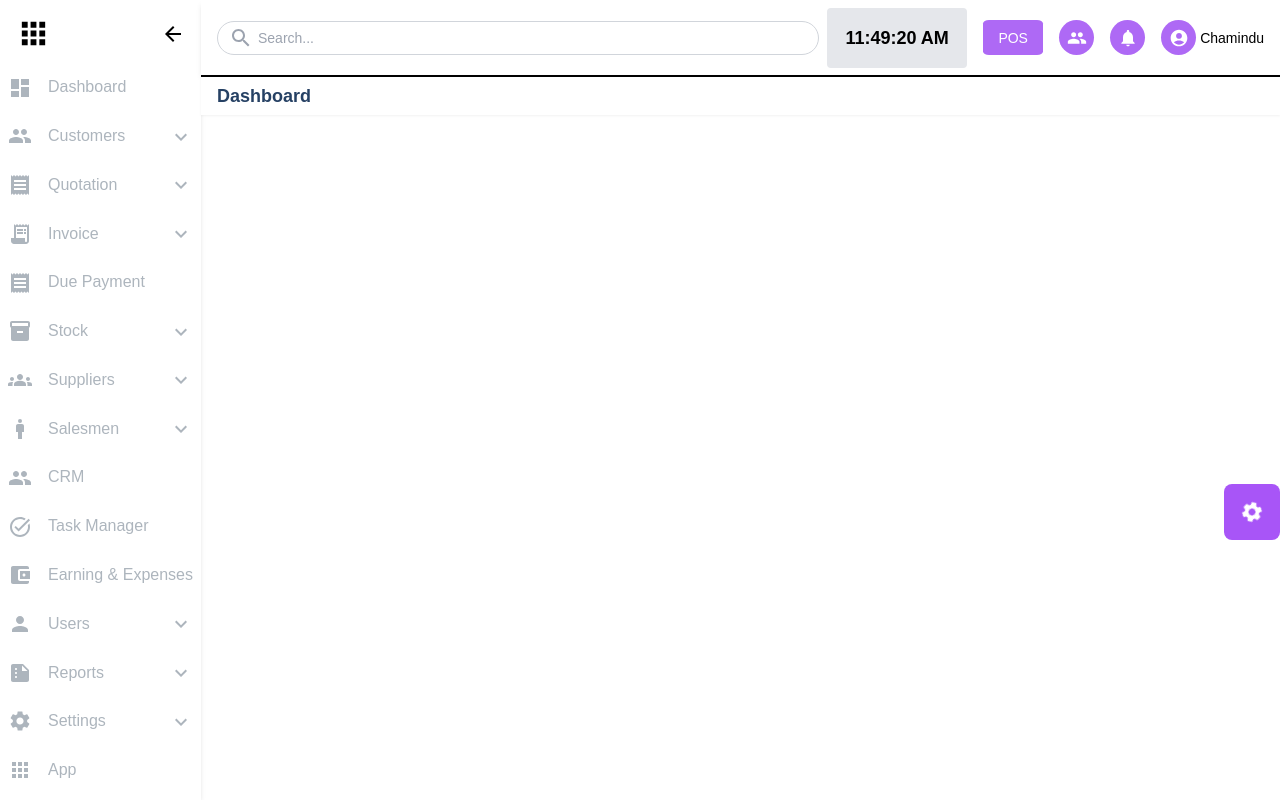
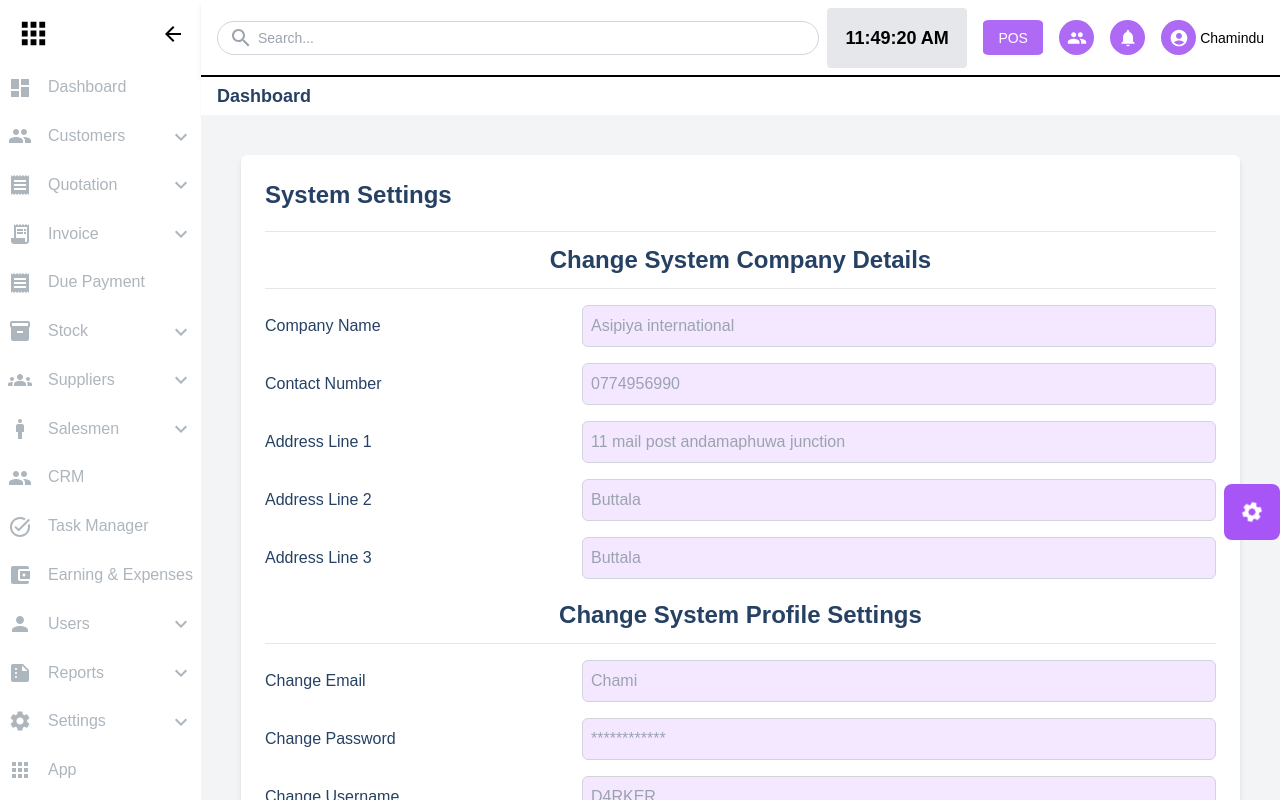
Before and after one commit to ChaminduNevandith/Invoice-System, a React (Vite) app: page /user-settings in a window 1280 px wide. Built offline with nearby package versions, Linux system fonts and the light colour scheme.

Commit message:
Added system settings page

```diff
--- a/src/App.jsx
+++ b/src/App.jsx
@@ -40,6 +40,8 @@ import SupplierReport from './Pages/Reports/SupplierReport/SupplierReport.jsx';
 import EarningReport from './Pages/Reports/EarningReport/EarningReport.jsx';
 import ExpensesReport from './Pages/Reports/ExpensesReport/ExpensesReport.jsx';
 import PLReport from './Pages/Reports/PLReport/PLReport.jsx';
+import InvoiceSettings from './Pages/Settings/Invoice-Settings/InvoiceSettings.jsx';
+import SystemSettings from './Pages/Settings/System-Settings/SystemSettings.jsx';
 
 
 
@@ -99,6 +101,8 @@ function App() {
               <Route path="/Earning-report" element={<EarningReport/>}/>
               <Route path="/Expenses-report" element={<ExpensesReport/>}/>
               <Route path="/profit-Lost-report" element={<PLReport/>}/>
+              <Route path="/app-settings" element={<InvoiceSettings/>}/>
+              <Route path="/user-settings" element={<SystemSettings/>}/>
 
 
 
--- /dev/null
+++ b/src/Pages/Settings/System-Settings/ChangeSystemSettings.jsx
@@ -0,0 +1,84 @@
+import React, { useState } from 'react';
+import { Select, MenuItem } from '@mui/material';
+
+function ChangeSystemSettings() {
+  return (
+    <div>
+      <ListGRN />
+    </div>
+  );
+}
+
+function ListGRN() {
+  const [themeLayout, setThemeLayout] = useState('light');
+  const [language, setLanguage] = useState('English');
+  const [timezone, setTimezone] = useState('GMT');
+
+  const handleThemeLayoutChange = (layout) => {
+    setThemeLayout(layout);
+  };
+
+  const handleLanguageChange = (event) => {
+    setLanguage(event.target.value);
+  };
+
+  const handleTimezoneChange = (event) => {
+    setTimezone(event.target.value);
+  };
+
+  return (
+    <div>
+      <div className="flex justify-center items-center mb-2 mt-3">
+        <h1 className="text-2xl font-semibold text-[#264164] mb-1">Change System Settings</h1>
+      </div>
+      <hr className="bg-black mb-4" />
+
+      {/* Form Section */}
+      <div className="space-y-4">
+
+        {/* Change System Language */}
+        <div className="flex flex-col md:flex-row items-start md:items-center">
+          <label className="w-full md:w-1/3 text-[#264164]">Change System Language</label>
+          <Select
+            value={language}
+            onChange={handleLanguageChange}
+            className="w-full h-[50px] md:w-2/3 mt-2 md:mt-0 rounded-md bg-purple-100 p-2"
+          >
+            <MenuItem value="English">English</MenuItem>
+            <MenuItem value="Spanish">Spanish</MenuItem>
+            <MenuItem value="French">French</MenuItem>
+            <MenuItem value="German">German</MenuItem>
+          </Select>
+        </div>
+
+        {/* Change System Timezone */}
+        <div className="flex flex-col md:flex-row items-start md:items-center ">
+          <label className="w-full  md:w-1/3 text-[#264164]">Change System Timezone</label>
+          <Select
+            value={timezone}
+            onChange={handleTimezoneChange}
+            className="w-full h-[50px] md:w-2/3 mt-2 md:mt-0 rounded-md bg-purple-100 p-2"
+          >
+            <MenuItem value="GMT">GMT</MenuItem>
+            <MenuItem value="EST">EST</MenuItem>
+            <MenuItem value="CST">CST</MenuItem>
+            <MenuItem value="PST">PST</MenuItem>
+          </Select>
+        </div>
+
+        {/* POS */}
+        <div className="flex flex-col md:flex-row items-start md:items-center">
+          <label className="w-full md:w-1/3 text-[#264164]">POS</label>
+          <Select
+            className="w-full md:w-[200px] h-[50px] p-2 mt-2 md:mt-0 rounded-md border border-gray-300 bg-purple-100"
+          >
+            <MenuItem value="Yes">Yes</MenuItem>
+            <MenuItem value="No">No</MenuItem>
+          </Select>
+        </div>
+      </div>
+    </div>
+  );
+}
+
+export default ChangeSystemSettings;
--- /dev/null
+++ b/src/Pages/Settings/System-Settings/CompanyDetails.jsx
@@ -0,0 +1,84 @@
+import React, { useState } from 'react';
+import { Pagination, Tooltip, Checkbox, Select, MenuItem } from '@mui/material';
+
+
+function CompanyDetails() {
+  return (
+    <div>
+      <ListGRN />
+    </div>
+  );
+}
+
+function ListGRN() {
+
+  const [printType, setPrintType] = useState(false);
+
+  return (
+    <div>
+
+      <div className="flex justify-center items-center mb-2 mt-3">
+        <h1 className="text-2xl font-semibold text-[#264164] mb-1">Change System Company Details</h1>
+      </div>
+      <hr className="bg-black mb-4" />
+
+      {/* Form Section */}
+      <div className="space-y-4">
+        {/* Invoice No Starts With */}
+        <div className="flex flex-col md:flex-row items-start md:items-center">
+          <label className="w-full md:w-1/3 text-[#264164]">Company Name</label>
+          <input
+            type="text"
+            placeholder="Asipiya international "
+            className="w-full md:w-2/3 p-2 mt-2 md:mt-0 rounded-md border border-gray-300 bg-purple-100"
+          />
+        </div>
+
+        {/* Invoice No Starts From */}
+        <div className="flex flex-col md:flex-row items-start md:items-center">
+          <label className="w-full md:w-1/3 text-[#264164]">Contact Number</label>
+          <input
+            type="text"
+            placeholder="0774956990"
+            className="w-full md:w-2/3 p-2 mt-2 md:mt-0 rounded-md border border-gray-300 bg-purple-100"
+          />
+        </div>
+
+        {/* Quotation No Starts With */}
+        <div className="flex flex-col md:flex-row items-start md:items-center">
+          <label className="w-full md:w-1/3 text-[#264164]">Address Line 1</label>
+          <input
+            type="text"
+            placeholder="11 mail post andamaphuwa junction "
+            className="w-full md:w-2/3 p-2 mt-2 md:mt-0 rounded-md border border-gray-300 bg-purple-100"
+          />
+        </div>
+
+        {/* Quotation No Starts From */}
+        <div className="flex flex-col md:flex-row items-start md:items-center">
+          <label className="w-full md:w-1/3 text-[#264164]">Address Line 2</label>
+          <input
+            type="text"
+            placeholder="Buttala"
+            className="w-full md:w-2/3 p-2 mt-2 md:mt-0 rounded-md border border-gray-300 bg-purple-100"
+          />
+        </div>
+
+         {/* Quotation No Starts From */}
+         <div className="flex flex-col md:flex-row items-start md:items-center">
+          <label className="w-full md:w-1/3 text-[#264164]">Address Line 3</label>
+          <input
+            type="text"
+            placeholder="Buttala"
+            className="w-full md:w-2/3 p-2 mt-2 md:mt-0 rounded-md border border-gray-300 bg-purple-100"
+          />
+        </div>
+
+
+      </div>
+
+    </div>
+  );
+}
+
+export default CompanyDetails;
--- /dev/null
+++ b/src/Pages/Settings/System-Settings/ProfileSettings.jsx
@@ -0,0 +1,81 @@
+import React, { useState } from 'react';
+import { Pagination, Tooltip, Checkbox, Select, MenuItem } from '@mui/material';
+
+
+function ProfileSettings() {
+  return (
+    <div>
+      <ListGRN />
+    </div>
+  );
+}
+
+function ListGRN() {
+
+  const [printType, setPrintType] = useState(false);
+
+  return (
+    <div>
+
+      <div className="flex justify-center items-center mb-2 mt-5">
+        <h1 className="text-2xl font-semibold text-[#264164] mb-1">Change System Profile Settings</h1>
+      </div>
+      <hr className="bg-black mb-4" />
+
+      {/* Form Section */}
+      <div className="space-y-4">
+        {/* Invoice No Starts With */}
+        <div className="flex flex-col md:flex-row items-start md:items-center">
+          <label className="w-full md:w-1/3 text-[#264164]">Change Email</label>
+          <input
+            type="email"
+            placeholder="Chami"
+            className="w-full md:w-2/3 p-2 mt-2 md:mt-0 rounded-md border border-gray-300 bg-purple-100"
+          />
+        </div>
+
+        {/* Invoice No Starts From */}
+        <div className="flex flex-col md:flex-row items-start md:items-center">
+          <label className="w-full md:w-1/3 text-[#264164]">Change Password</label>
+          <input
+            type="password"
+            placeholder="************"
+            className="w-full md:w-2/3 p-2 mt-2 md:mt-0 rounded-md border border-gray-300 bg-purple-100"
+          />
+        </div>
+
+        {/* Quotation No Starts With */}
+        <div className="flex flex-col md:flex-row items-start md:items-center">
+          <label className="w-full md:w-1/3 text-[#264164]">Change Username</label>
+          <input
+            type="text"
+            placeholder="D4RKER"
+            className="w-full md:w-2/3 p-2 mt-2 md:mt-0 rounded-md border border-gray-300 bg-purple-100"
+          />
+        </div>
+
+         {/* Invoice Header Label and File Input */}
+         <div className="flex flex-col md:flex-row items-center md:items-start space-y-4 mb-5">
+        {/* First Label */}
+        <label className="w-full md:w-1/3 text-[#264164] mt-5">Invoice Header</label>
+
+        {/* Second Label and File Input */}
+        <div className="flex flex-col w-full md:w-2/3">
+            <label className="block text-[#ff6661] mb-1 text-xs">* Please upload a PNG header (2480px x 150px)</label>
+            <input
+            type="file"
+            accept="image/*"
+            className="border border-gray-300 rounded-md p-2"
+            />
+        </div>
+        </div>
+
+
+
+      </div>
+
+    </div>
+  );
+}
+
+export default ProfileSettings;
--- /dev/null
+++ b/src/Pages/Settings/System-Settings/SystemSettings.jsx
@@ -0,0 +1,46 @@
+import React, { useState } from 'react';
+import { Pagination, Tooltip, Checkbox, Select, MenuItem } from '@mui/material';
+import CompanyDetails from './CompanyDetails';
+import ProfileSettings from './ProfileSettings';
+import ChangeSystemSettings from './ChangeSystemSettings';
+
+
+function SystemSettings() {
+  return (
+    <div className="bg-gray-100 absolute top-[115px] right-0 w-full h-full overflow-auto p-4 sm:p-6 md:p-8 lg:p-10 animate-fadeIn pb-[150px]">
+      <ListGRN />
+    </div>
+  );
+}
+
+function ListGRN() {
+
+  const [printType, setPrintType] = useState(false);
+
+  return (
+    <div className="bg-white p-6 rounded-md shadow-md w-full mb-[150px]">
+      <div className="flex justify-between items-center mb-4">
+        <h1 className="text-2xl font-semibold text-[#264164] mb-1">System Settings</h1>
+      </div>
+      <hr className="bg-black mb-2" />
+
+      <CompanyDetails></CompanyDetails>
+      <ProfileSettings></ProfileSettings>
+      <ChangeSystemSettings></ChangeSystemSettings>
+
+
+
+      {/* Action Buttons */}
+      <div className="flex flex-col md:flex-row justify-end mt-6 ">
+        <button className="px-6 py-2 mr-2 mb-2 bg-purple-500 text-white rounded-md shadow hover:bg-purple-600 transition-all duration-200">
+          + Save
+        </button>
+        <button className="px-6 py-2 mr-2 mb-2 bg-purple-500 text-white rounded-md shadow hover:bg-purple-600 transition-all duration-200">
+          + Cancel
+        </button>
+      </div>
+    </div>
+  );
+}
+
+export default SystemSettings;
```
